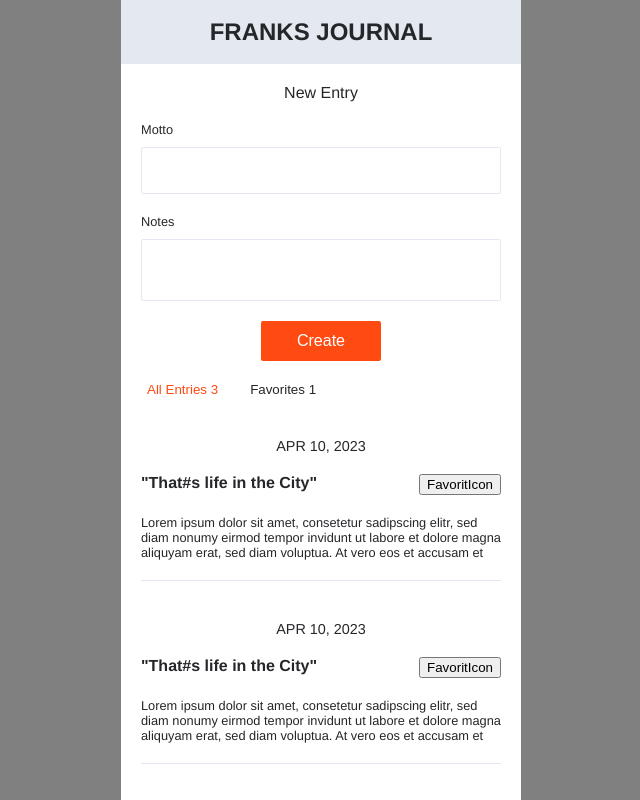
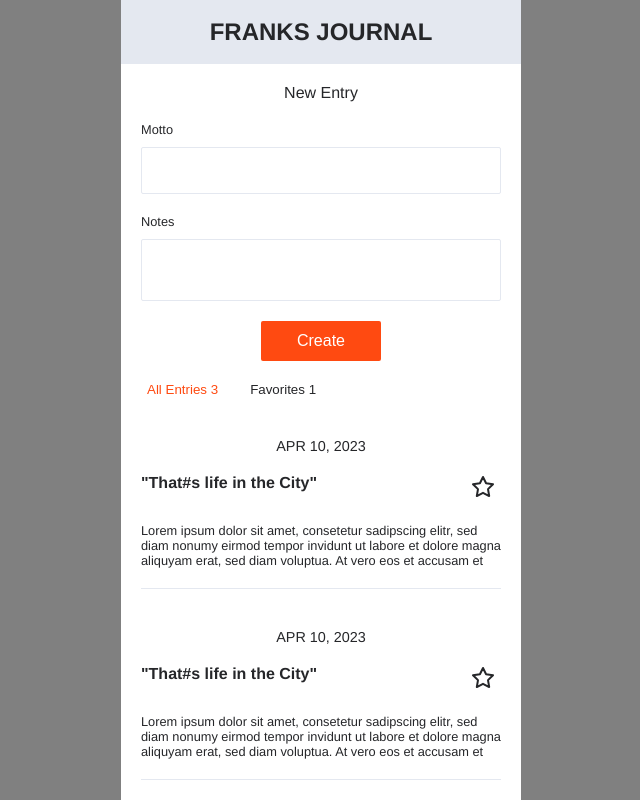
Before and after one commit to frank12421/franks-journal, a React (Create React App) app: page / in a window 1280 px wide. Shown: the top 800 px of the page, without its empty margins (319-959 px from the left). Built offline with nearby package versions, Linux system fonts and the light colour scheme.

Commit message:
add star.svg

```diff
--- a/src/components/main/CardEntryList.css
+++ b/src/components/main/CardEntryList.css
@@ -22,3 +22,9 @@
   font-size: 0.8rem;
   padding-bottom: 20px;
 }
+
+.Card-EntryList--FavButton {
+  text-decoration: none;
+  border: none;
+  background-color: transparent;
+}
--- a/src/components/main/CardEntryList.js
+++ b/src/components/main/CardEntryList.js
@@ -1,4 +1,6 @@
 import "./CardEntryList.css";
+import { ReactComponent as FavLogo } from "../../resources/star.svg";
+// import { ReactComponent as FavLogoFilled } from "../../resources/star-filled.svg";
 
 export default function CardEntryList() {
   return (
@@ -6,7 +8,9 @@ export default function CardEntryList() {
       <h4 className="Card-EntryList--Date">APR 10, 2023</h4>
       <div className="Card-Entry--headandFavorite">
         <h3>"That#s life in the City"</h3>
-        <button type="button">FavoritIcon</button>
+        <button type="button" className="Card-EntryList--FavButton">
+          <FavLogo />
+        </button>
       </div>
       <p className="Card-EntryList-text">
         Lorem ipsum dolor sit amet, consetetur sadipscing elitr, sed diam nonumy
```
Also changed, not shown: src/components/main/TabBar.css (added).
